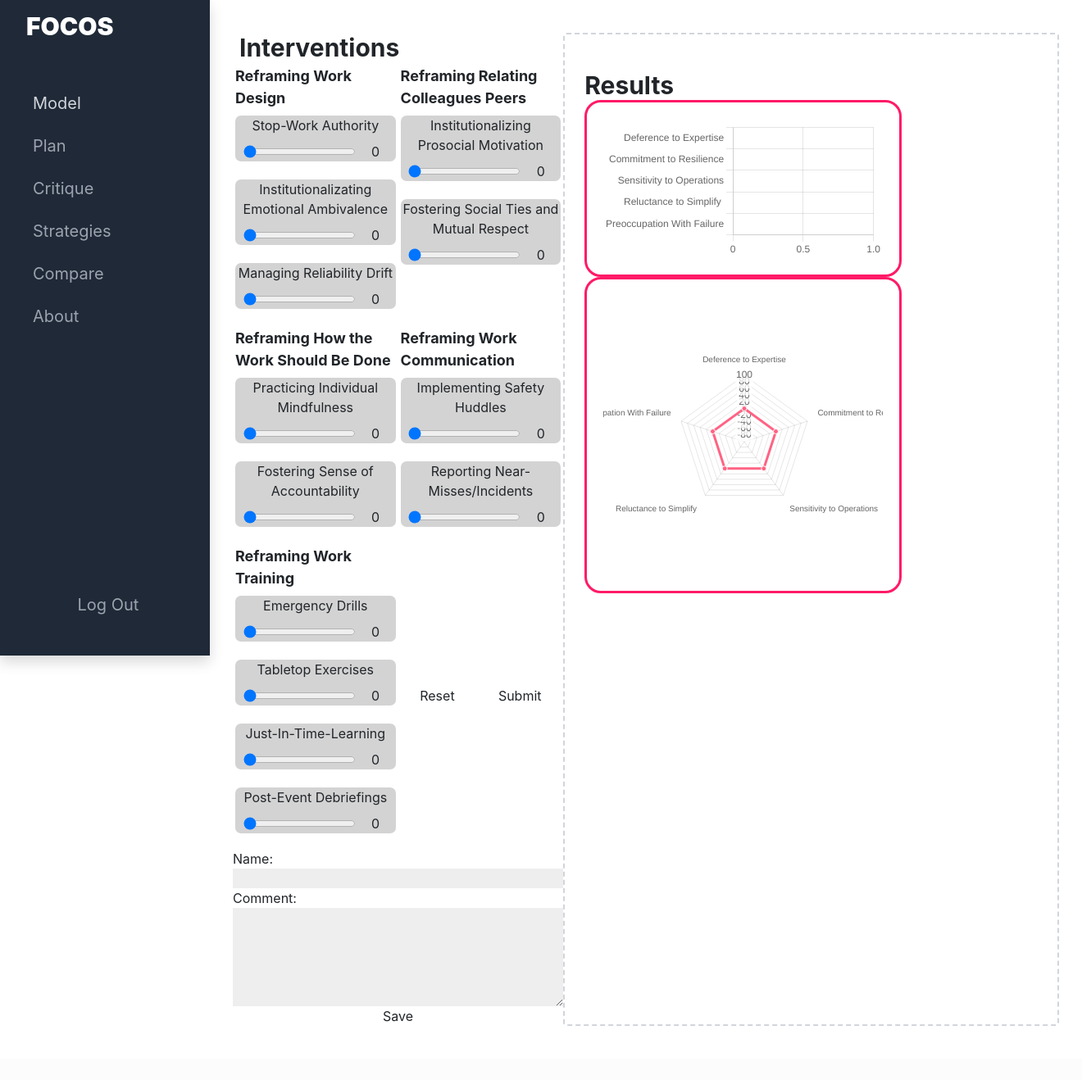
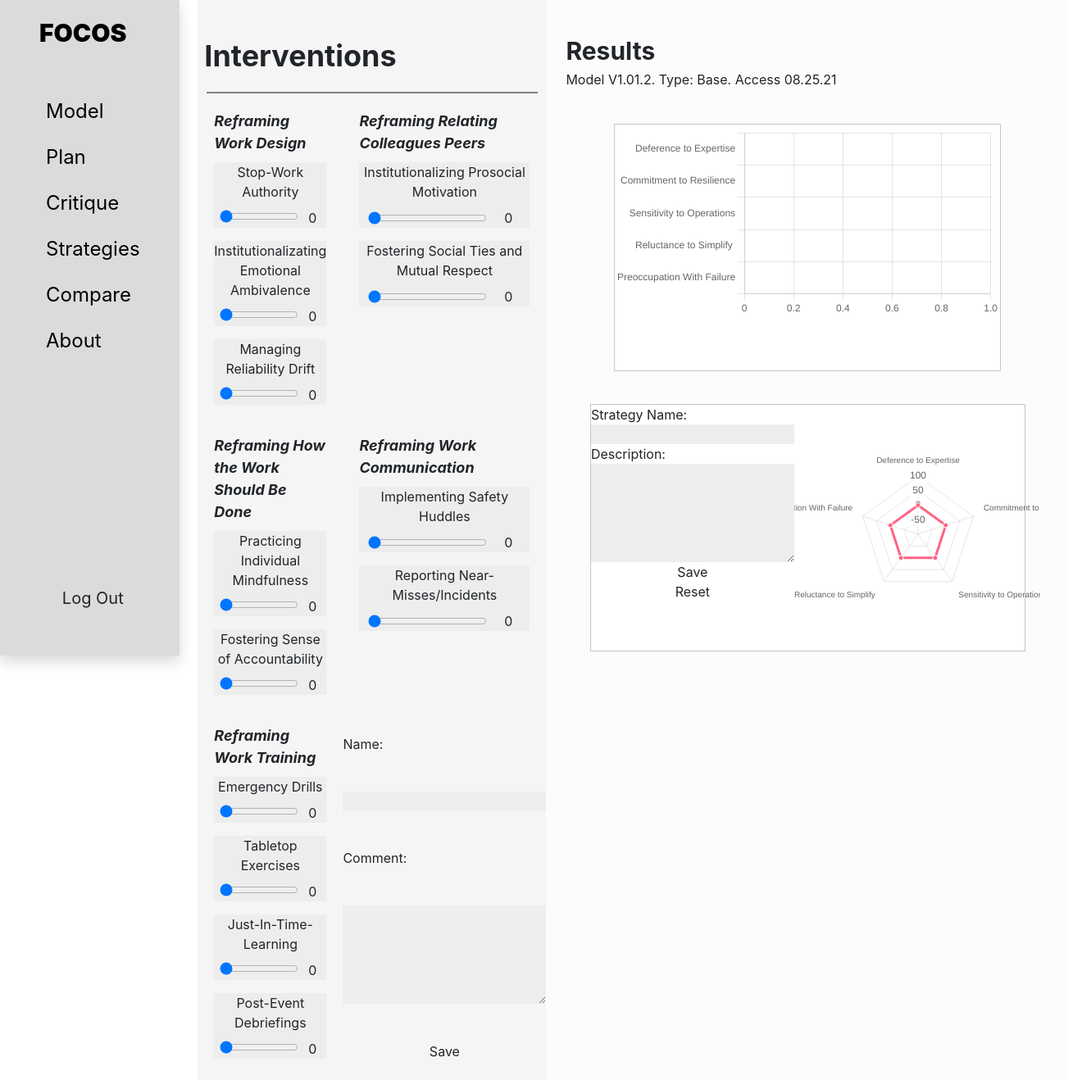
Before and after one commit to PortNLP/FOCOS, a Flask app: page / in a window 1320 px wide. Shown: the whole page at 82% size. Before the commit the page ends 1252 px from the top, so only its background shows below. Run offline with Flask 2, Linux system fonts and the light colour scheme; some libraries are stand-ins or nearby versions.

Commit message:
re-organized some elements in main page, added a new page to test out

```diff
--- a/app.py
+++ b/app.py
@@ -13,11 +13,17 @@ Function decorator === app.route('/',planning())
 
 
 @app.route('/')
+
 @app.route('/planning.html')
 def planning():
-
     effects, principles = model.get_results()
     return render_template('planning.html', effects=effects, principles=principles)
+
+# route to the about page
+@app.route('/about.html')
+def about():
+    return render_template('about.html')
+
 
 @app.route('/slider', methods=['POST'])
 def slider():
--- a/model/fcm.py
+++ b/model/fcm.py
@@ -74,6 +74,7 @@ def infer_steady(init_vec, AdjmT, n, f_type="tanh", infer_rule="k", epsilon=0.00
         act_vec_old = act_vec_new
     return act_vec_new
 
+
 def infer_scenario(intervention_indexes, vals, init_vec, AdjmT, n, f_type="tanh", infer_rule="k", epsilon=0.00001):
     act_vec_old= init_vec
 
--- a/static/style.css
+++ b/static/style.css
@@ -1,5 +1,17 @@
 .homePage {
     padding-top: 20px;
+}
+
+.container{
+    background-color: rgb(245, 245, 245);
+}
+
+.result-area{
+    background-color: rgb(252, 252, 252);
+}
+
+.navbar {
+    background-color: rgb(219, 219, 219);
 }
 
 .container {
@@ -18,6 +30,7 @@
 
 .forEachColumn {
     gap: 100px 0;
+    padding: 10px 20px;
 }
 
 .elementName {
@@ -26,16 +39,27 @@
     height: auto;
     text-align: left;
     vertical-align: middle;
-    border: 3px solid #fff;
-    margin-bottom: 2px;
+    margin-bottom: 10px;
+    ;
+}
+
+.divider{
+/*    style="height:1.5px;width:95%;border-width:0;color:gray;background-color:gray" center position*/
+    height: 1.5px;
+    width: 95%;
+    border-width: 0;
+    color: gray;
+    background-color: gray;
+    position: center;
+    margin: auto;
+    margin-top: 1.5rem;
+    margin-bottom: 10px;
 }
 
 .form-group {
-    border-radius: 10px;
     text-align: center;
     vertical-align: middle;
-    border: 3px solid #fff;
-    background-color: #d3d3d3;
+    background-color: rgb(237, 237, 237);
 }
 
 .form-range {
@@ -51,20 +75,37 @@
     background-color: #eee;
 }
 
-.result-area{
-    display: flex;
-    flex-direction: column;
-    justify-content: space-between;
+
+
+.chartCard {
+    display: grid;
+    /*grif has 2 rows 1 column*/
+    grid-template-columns: 1fr;
+    grid-template-rows: 1fr 1fr;
+    grid-template-areas:
+    "."
+    ".";
+    justify-items: center;
+    width: 100%;
+    height: fit-content;
 }
 
-.chartCard {
-    width: 100%;
+.BarchartBox {
+    width: 80%;
+    margin: 20px;
+    border: solid 1px rgb(199, 199, 199);
+    background: white;
 }
 
-.chartBox {
-    width: 70%;
-    padding: 20px;
-    border-radius: 20px;
-    border: solid 3px rgba(255, 26, 104, 1);
+.radarChartCard{
+    display: flex;
+    width: 90%;
+    margin: 20px;
+    border: solid 1px rgb(199, 199, 199);
     background: white;
+    justify-content: space-evenly;
 }
+
+.radarChartBox{
+    width: 60%;
+}
--- a/templates/planning.html
+++ b/templates/planning.html
@@ -24,53 +24,53 @@
 <div class="flex flex-no-wrap">
 	<!-- Sidebar starts -->
 	<!-- Remove class [ hidden ] and replace [ sm:flex ] with [ flex ] -->
-	<div class="min-h-screen w-64 absolute sm:relative bg-gray-800 shadow md:h-full flex-col justify-between flex">
+	<div class="navbar min-h-screen h-full w-58 absolute sm:relative shadow md:h-full flex-col justify-between flex">
 		<div class="px-8 h-full flex flex-col flex-grow">
-			<div class="h-16 text-white w-full flex items-center font-black text-3xl">
+			<div class="h-16 text-black w-full flex items-center font-black text-3xl">
 				FOCOS
 			</div>
 			<ul class="mt-12">
-				<li class="flex w-full justify-between text-gray-300 cursor-pointer items-center mb-6">
+				<li class="flex w-full justify-between text-black cursor-pointer items-center mb-6">
 					<a href="javascript:void(0)" class="flex items-center focus:outline-none focus:ring-2 focus:ring-white">
 						<i class="mdi mdi-view-dashboard-outline"></i>
-						<span class="text-xl ml-2">Model</span>
+						<span class="text-2xl ml-2">Model</span>
 					</a>
 				</li>
-				<li class="flex w-full justify-between text-gray-400 hover:text-gray-300 cursor-pointer items-center mb-6">
+				<li class="flex w-full justify-between text-black hover:text-gray-300 cursor-pointer items-center mb-6">
 					<a href="javascript:void(0)" class="flex items-center focus:outline-none focus:ring-2 focus:ring-white">
 						<i class="mdi mdi-puzzle-outline"></i>
-						<span class="text-xl ml-2">Plan</span>
+						<span class="text-2xl ml-2" href="/planning">Plan</span>
 					</a>
 				</li>
-				<li class="flex w-full justify-between text-gray-400 hover:text-gray-300 cursor-pointer items-center mb-6">
+				<li class="flex w-full justify-between text-black hover:text-gray-300 cursor-pointer items-center mb-6">
 					<a href="javascript:void(0)" class="flex items-center focus:outline-none focus:ring-2 focus:ring-white">
 						<i class="mdi mdi-compass-outline"></i>
-						<span class="text-xl ml-2">Critique</span>
+						<span class="text-2xl ml-2">Critique</span>
 					</a>
 				</li>
-				<li class="flex w-full justify-between text-gray-400 hover:text-gray-300 cursor-pointer items-center mb-6">
+				<li class="flex w-full justify-between text-black hover:text-gray-300 cursor-pointer items-center mb-6">
 					<a href="javascript:void(0)" class="flex items-center focus:outline-none focus:ring-2 focus:ring-white">
 						<i class="mdi mdi-tag"></i>
-						<span class="text-xl ml-2">Strategies</span>
+						<span class="text-2xl ml-2" href="Strategies">Strategies</span>
 					</a>
 				</li>
-				<li class="flex w-full justify-between text-gray-400 hover:text-gray-300 cursor-pointer items-center mb-6">
+				<li class="flex w-full justify-between text-black hover:text-gray-300 cursor-pointer items-center mb-6">
 					<a href="javascript:void(0)" class="flex items-center focus:outline-none focus:ring-2 focus:ring-white">
 						<i class="mdi mdi-note"></i>
-						<span class="text-xl ml-2">Compare</span>
+						<span class="text-2xl ml-2" href="Compare">Compare</span>
 					</a>
 				</li>
-				<li class="flex w-full justify-between text-gray-400 hover:text-gray-300 cursor-pointer items-center mb-6">
+				<li class="flex w-full justify-between text-black hover:text-gray-300 cursor-pointer items-center mb-6">
 					<a href="javascript:void(0)" class="flex items-center focus:outline-none focus:ring-2 focus:ring-white">
 						<i class="mdi mdi-note"></i>
-						<span class="text-xl ml-2">About</span>
+						<span class="text-2xl ml-2" href="About">About</span>
 					</a>
 				</li>
 			</ul>
 
 			<div class="flex justify-center mt-auto mb-4 w-full">
 				<div class="relative">
-					<li class="flex w-full justify-between text-gray-400 hover:text-gray-300 cursor-pointer items-center mb-6">
+					<li class="flex w-full justify-between text-balck hover:text-gray-300 cursor-pointer items-center mb-6">
 						<a href="javascript:void(0)" class="flex items-center focus:outline-none focus:ring-2 focus:ring-white">
 							<i class="mdi mdi-note"></i>
 							<span class="text-xl ml-2">Log Out</span>
@@ -84,13 +84,16 @@
 	<!-- Remove class [ h-64 ] when adding a card block -->
 
 
-	<div class="container mx-auto py-10 md:w-4/5 w-11/12 px-6">
+	<div class="container mx-auto py-0 md:w-4/5 w-11/12 px-0">
 		<form action="{{ url_for('slider') }}" method=post>
-			<h2 class="text-3xl font-weight-bold ml-2">Interventions</h2>
+			<h2 class="text-4xl font-weight-bold ml-2 pt-5">Interventions</h2>
+
+			<hr class="divider">
+
 			<div class="elementsMainArea">
 				<div class="forEachColumn">
 					<div class="elementName">
-						Reframing Work Design
+						<i>Reframing Work Design</i>
 					</div>
 					<div class="form-group">
 						<label for="Authority" class="form-label">Stop-Work Authority</label>
@@ -117,7 +120,7 @@
 
 				<div class="forEachColumn">
 					<div class="elementName">
-						Reframing Relating Colleagues Peers
+						<i>Reframing Relating Colleagues Peers</i>
 					</div>
 
 					<div class="form-group">
@@ -138,7 +141,7 @@
 
 				<div class="forEachColumn">
 					<div class="elementName">
-						Reframing How the Work Should Be Done
+						<i>Reframing How the Work Should Be Done</i>
 					</div>
 
 					<div class="form-group">
@@ -160,7 +163,7 @@
 
 				<div class="forEachColumn">
 					<div class="elementName">
-						Reframing Work Communication
+						<i>Reframing Work Communication</i>
 					</div>
 
 					<div class="form-group">
@@ -181,7 +184,7 @@
 
 				<div class="forEachColumn">
 					<div class="elementName">
-						Reframing Work Training
+						<i>Reframing Work Training</i>
 					</div>
 
 					<div class="form-group">
@@ -210,28 +213,41 @@
 					</div>
 				</div>
 				<div class="d-flex justify-content-around">
-					<input type="reset" value="Reset">
-					<input type="submit" value="Submit" name="Submit">
+					<div class="d-flex flex-column justify-content-around">
+						Name: <input type="text" name="Name" class="boxInput" >
+						Comment: <textarea rows="5" cols="5" name="Comment" spellcheck="false" class="boxInput" ></textarea>
+						<input type="submit" value="Save" name="Save">
+					</div>
 				</div>
-			</div>
-			<div class="d-flex flex-column justify-content-around">
-				Name: <input type="text" name="Name" class="boxInput" >
-				Comment: <textarea rows="5" cols="5" name="Comment" spellcheck="false" class="boxInput" ></textarea>
-				<input type="submit" value="Save" name="Save">
 			</div>
 		</form>
 		<!-- Remove class [ border-dashed border-2 border-gray-300 ] to remove dotted border -->
-		<div class="w-full h-full rounded border-dashed border-2 border-gray-300 p-4">
-			<section class="homePage result-area">
+		<div class="result-area w-full h-full p-4">
+			<section class="homePage">
 				<h2 class="text-3xl font-weight-bold">Results</h2>
+				<h2 class="text-l mt-2 mb-4">Model V1.01.2. Type: Base. Access 08.25.21</h2>
 
 				<div class="chartCard">
-					<div class="chartBox">
+					<div class="BarchartBox">
 						<canvas id="barChart"></canvas>
 					</div>
 
-					<div class="chartBox">
-						<canvas id="radarChart"></canvas>
+					<div class="radarChartCard">
+						<form>
+							<!-- a form that takes tow inputs: Strategy name and Description, with a save button and reset button -->
+							<div class="d-flex justify-content-around">
+								<div class="d-flex flex-column justify-content-around">
+									Strategy Name: <input type="text" name="StrategyName" class="boxInput" >
+									Description: <textarea rows="5" cols="5" name="Description" spellcheck="false" class="boxInput" ></textarea>
+									<!-- blue submit button -->
+									<input type="submit" value="Save" name="Save">
+									<input type="reset" value="Reset" name="Reset">
+								</div>
+							</div>
+						</form>
+						<div class="radarChartBox">
+							<canvas id="radarChart"></canvas>
+						</div>
 					</div>
 				</div>
 
```
Also changed, not shown: templates/about.html (added, +11 -0 lines).
